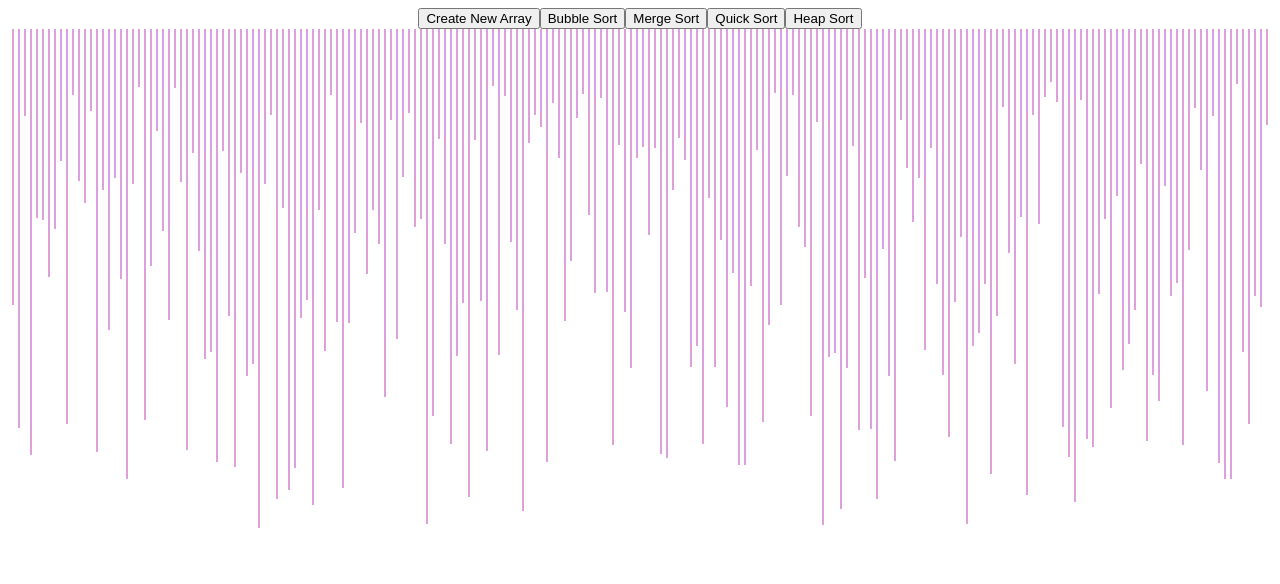
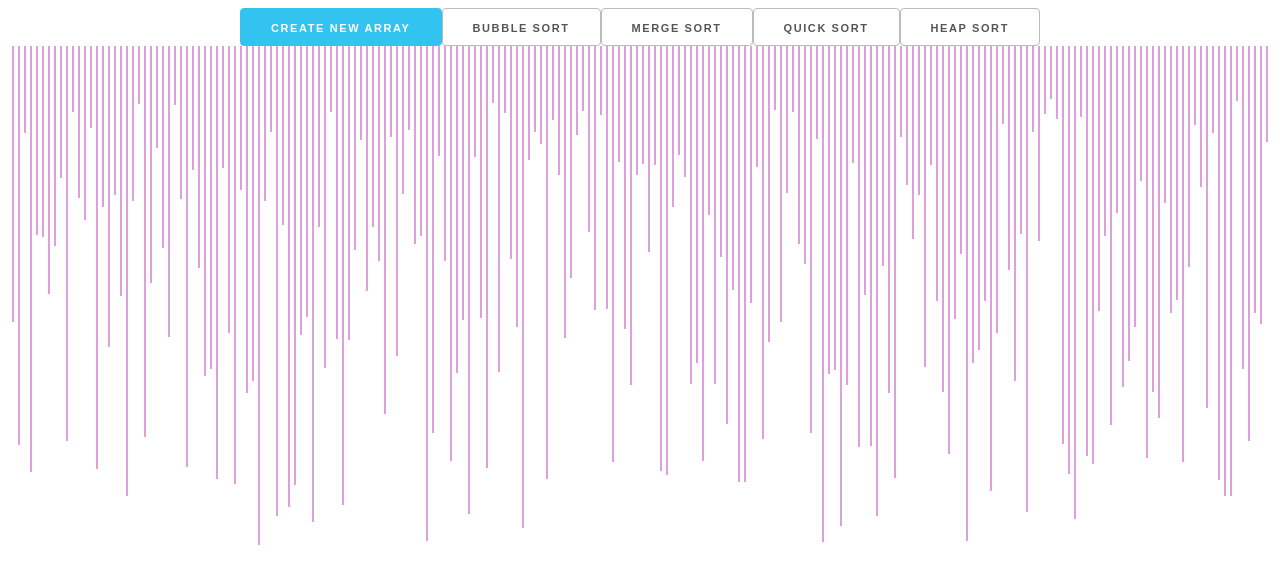
Before and after one commit to ashay20/sorting-visualizer, a React (Create React App) app: page / in a window 1280 px wide. Shown: the top 584 px of the page. Built offline with nearby package versions, Linux system fonts and the light colour scheme.

Commit message:
Added bubble sort and some css

```diff
--- a/src/SortingVisualizer/SortingVisualizer.css
+++ b/src/SortingVisualizer/SortingVisualizer.css
@@ -10,3 +10,59 @@
     display: inline;
     margin: 0 2px;
 }
+
+button,
+input[type="submit"],
+input[type="reset"],
+input[type="button"] {
+  display: inline-block;
+  height: 38px;
+  padding: 0 30px;
+  color: #555;
+  text-align: center;
+  font-size: 11px;
+  font-weight: 600;
+  line-height: 38px;
+  letter-spacing: .1rem;
+  text-transform: uppercase;
+  text-decoration: none;
+  white-space: nowrap;
+  background-color: transparent;
+  border-radius: 4px;
+  border: 1px solid #bbb;
+  cursor: pointer;
+  box-sizing: border-box; }
+button:hover,
+input[type="submit"]:hover,
+input[type="reset"]:hover,
+input[type="button"]:hover,
+button:focus,
+input[type="submit"]:focus,
+input[type="reset"]:focus,
+input[type="button"]:focus {
+  background-color: #33C3F0;
+  color: #FFF;
+  border-color: #888;
+  outline: 0; }
+
+.button.button-primary,
+button.button-primary,
+input[type="submit"].button-primary,
+input[type="reset"].button-primary,
+input[type="button"].button-primary {
+  color: #FFF;
+  background-color: #33C3F0;
+  border-color: #33C3F0; }
+.button.button-primary:hover,
+button.button-primary:hover,
+input[type="submit"].button-primary:hover,
+input[type="reset"].button-primary:hover,
+input[type="button"].button-primary:hover,
+.button.button-primary:focus,
+button.button-primary:focus,
+input[type="submit"].button-primary:focus,
+input[type="reset"].button-primary:focus,
+input[type="button"].button-primary:focus {
+  color: #FFF;
+  background-color: #1EAEDB;
+  border-color: #1EAEDB; }
--- a/src/SortingVisualizer/SortingVisualizer.js
+++ b/src/SortingVisualizer/SortingVisualizer.js
@@ -1,7 +1,8 @@
 import React from 'react';
 import '../App.css';
 import './SortingVisualizer.css';
-import { getMergeSortAnimations } from './algorithms';
+import { getMergeSortAnimations } from './mergeSorting';
+import { getBubbleSortAnimations } from './bubbleSorting';
 
 const ANIMATION_SPEED_MS = 1;
 const PRIMARY_COLOR = 'plum';
@@ -29,7 +30,27 @@ export class SortingVisualizer extends React.Component{
     }
 
     bubbleSort() {
-
+        const animations = getBubbleSortAnimations(this.state.array);
+        for(let i = 0;i < animations.length; i++){
+            const arrayBars = document.getElementsByClassName('array-bar');
+            const isColorChange = i % 3 !== 2;
+            if(isColorChange) {
+                const [barOneIdx, barTwoIdx] = animations[i];
+                const barOneStyle = arrayBars[barOneIdx].style;
+                const barTwoStyle = arrayBars[barTwoIdx].style;
+                const color = i % 3 === 0 ? SECONDARY_COLOR : PRIMARY_COLOR;
+                setTimeout(() => {
+                barOneStyle.backgroundColor = color;
+                barTwoStyle.backgroundColor = color;
+                }, i * ANIMATION_SPEED_MS);
+            } else {
+                setTimeout(() => {
+                const [barOneIdx, newHeight] = animations[i];
+                const barOneStyle = arrayBars[barOneIdx].style;
+                barOneStyle.height = `${newHeight}px`;
+                }, i * ANIMATION_SPEED_MS);
+            }
+        }
     }
 
     mergeSort() {
@@ -68,7 +89,7 @@ export class SortingVisualizer extends React.Component{
         const {array} = this.state;
 
         return <>
-            <button onClick={() => this.resetArray()}>Create New Array</button>
+            <button className=" button-primary" onClick={() => this.resetArray()}>Create New Array</button>
             <button onClick={() => this.bubbleSort()}>Bubble Sort</button>
             <button onClick={() => this.mergeSort()}>Merge Sort</button>
             <button onClick={() => this.quickSort()}>Quick Sort</button>
--- /dev/null
+++ b/src/SortingVisualizer/bubbleSorting.js
@@ -0,0 +1,59 @@
+export function getBubbleSortAnimations(array) {
+    const animations = [];
+    let auxiliaryArray=array.slice();
+    bubbleSortHelper(animations,array,auxiliaryArray);
+    return animations;
+}
+
+function bubbleSortHelper(animations,mainArray,auxiliaryArray){
+    let endIdx=mainArray.length-1;
+    let flag=false;
+    let changeOne = 0;
+    let changeTwo = 0;
+    for(let i = 0; i<mainArray.length-1; i++){
+        for(let j = 0; j<mainArray.length-i-1; j++){
+            if(auxiliaryArray[j]>auxiliaryArray[j+1]){
+                flag=true;
+                changeOne=j;
+                changeTwo=j+1;
+                swap(auxiliaryArray, j, j+1);
+            }
+            if(flag){
+                animations.push([changeOne, changeTwo]);
+                animations.push([changeOne, changeTwo]);
+                animations.push([mainArray.length-i-1, auxiliaryArray[mainArray.length-i-1]]);
+            }
+            else{
+                // mainArray[0]=auxiliaryArray[0];
+                break;
+            }
+        }
+        mainArray[endIdx]=auxiliaryArray[endIdx];
+        endIdx--;
+    }
+    console.log(arraysAreEqual(mainArray, auxiliaryArray));
+    mainArray[0]=auxiliaryArray[0];
+    animations.push([0, 0]);
+    animations.push([0, 0]);
+    animations.push([0, auxiliaryArray[0]]);
+    console.log(mainArray);
+    console.log(auxiliaryArray);
+    console.log(arraysAreEqual(mainArray, auxiliaryArray));
+}
+
+function swap(array, i, j) {
+    let c = array[i];
+    array[i] = array[j];
+    array[j] = c;
+    return array;
+}
+
+function arraysAreEqual(arrayOne, arrayTwo) {
+    if (arrayOne.length !== arrayTwo.length) return false;
+    for (let i = 0; i < arrayOne.length; i++) {
+      if (arrayOne[i] !== arrayTwo[i]) {
+        return false;
+      }
+    }
+    return true;
+  }
```
Also changed, not shown: src/SortingVisualizer/mergeSorting.js (renamed from src/SortingVisualizer/algorithms.js).
